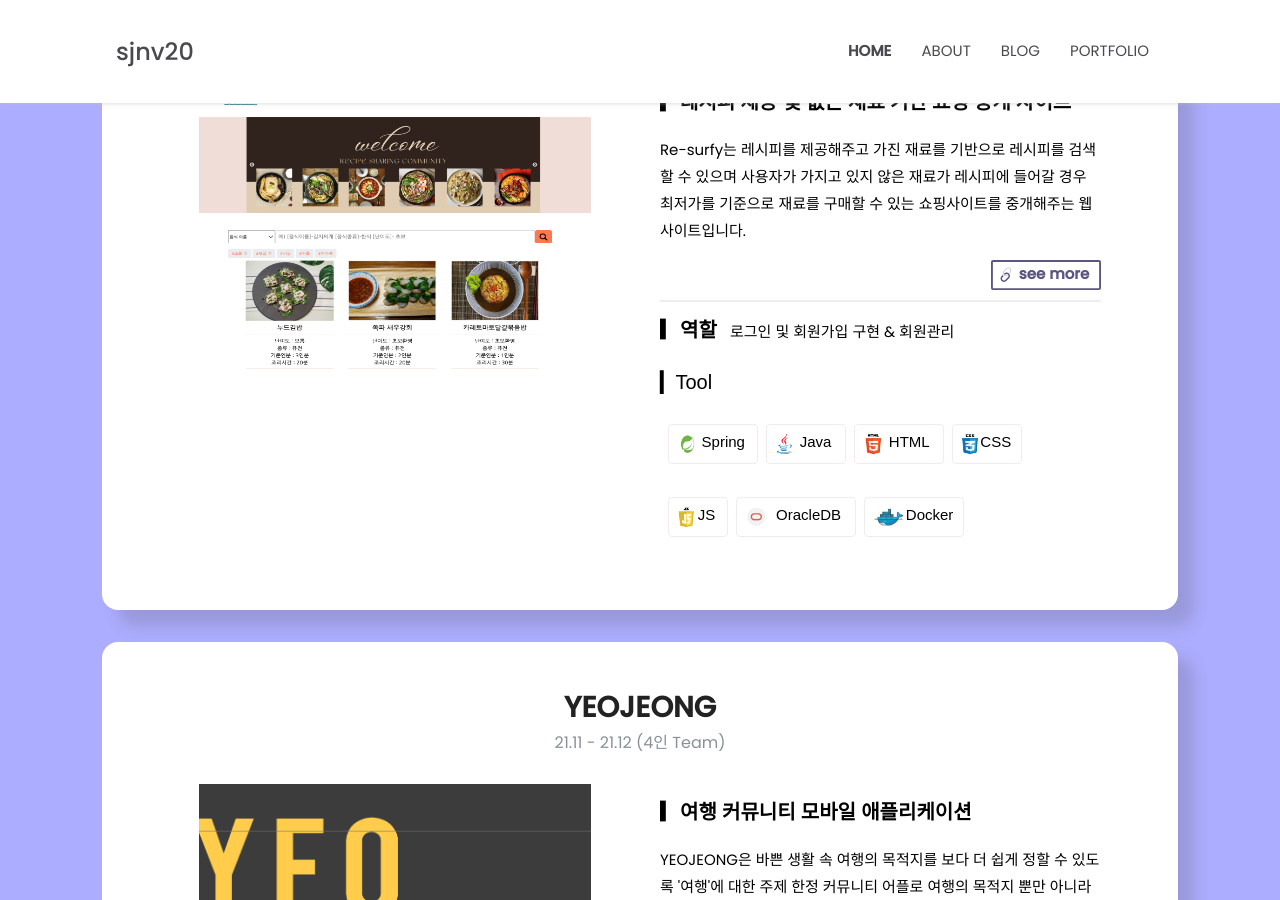
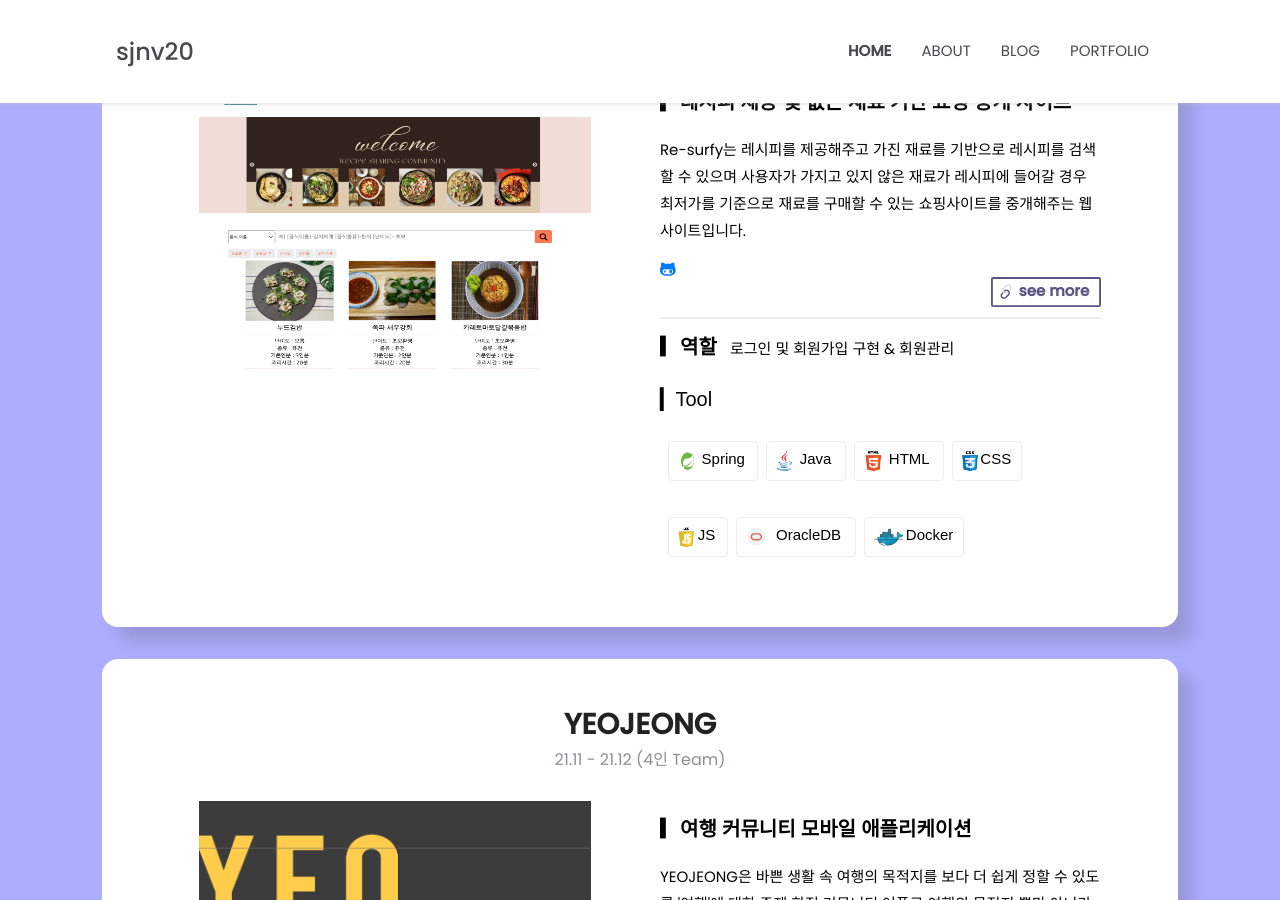
Before and after one commit to sjnv20/sjnv20.github.io, a Jekyll site: the page built from _pages/portfolio.html, in a window 1280 px wide and 900 px high, scrolled down 1513 px. Built offline with Jekyll 4.4.1, drawn with Linux system fonts in a browser that asks for light colours; some web fonts are replaced.

Commit message:
portfolio edit

```diff
--- a/_data/settings.yml
+++ b/_data/settings.yml
@@ -50,6 +50,9 @@ contact:
 social:
   - { icon: "ti-github", link: "https://github.com/sjnv20", content: "<b>github.</b>  github.com/sjnv20" }
   - { icon: "ti-tumblr-alt", link: "https://sj-nv20.tistory.com/", content: "<b>Tistory.</b>  sj-nv20.tistory.com" }
+
+social_git:
+  - { icon: "ti-github", link: "https://github.com/sjnv20", content: "<b>github.</b>  github.com/sjnv20" }
 
 seemore:
   - { icon: "ti-link"}
--- a/_pages/portfolio.html
+++ b/_pages/portfolio.html
@@ -97,12 +97,19 @@ title: Portfolio
             <div id="prj-summary-field" style="text-align: left;">
               <p style="font-size:20px; font-family:'Poppins', sans-serif; font-weight: 900;">▎레시피 제공 및 없는 재료 기반 쇼핑 중개 사이트</p>
               <p>Re-surfy는 레시피를 제공해주고 가진 재료를 기반으로 레시피를 검색할 수 있으며 사용자가 가지고 있지 않은 재료가 레시피에 들어갈 경우 최저가를 기준으로 재료를 구매할 수 있는 쇼핑사이트를 중개해주는 웹사이트입니다.</p>
-              <a class="pbtn btn-outline-fill" href="#">
-                see more
-                {% for seemore in site.data.settings.seemore %}
-                  <i class="{{ seemore.icon }}" style="float: left; font-weight:900; margin-right:5px; margin-top:2px;"></i>
+              <div>
+                <a class="git" href="#">
+                {% for social_git in site.data.settings.social_git %}
+                    <i class="{{ social_git.icon }}" style="float: left; font-weight:900; margin-right:5px; margin-top:2px;"></i>
                 {% endfor %}
-              </a>
+                </a>
+                <a class="pbtn btn-outline-fill" href="#">
+                  see more
+                  {% for seemore in site.data.settings.seemore %}
+                    <i class="{{ seemore.icon }}" style="float: left; font-weight:900; margin-right:5px; margin-top:2px;"></i>
+                  {% endfor %}
+                </a>
+              </div>
             </div>
             <p style="font-size:20px; font-family:'Poppins', sans-serif; font-weight: 900;margin-top:10px;text-align: left;">▎역할 <span style="font-size:20px; font-family:'Poppins', sans-serif; font-weight: 400; font-size:15px;">&nbsp;&nbsp;로그인 및 회원가입 구현 & 회원관리</span> </p>
             <p style="text-align: left; font-size:20px; font-family:'Belanosima', sans-serif; ">▎Tool</p>
```
